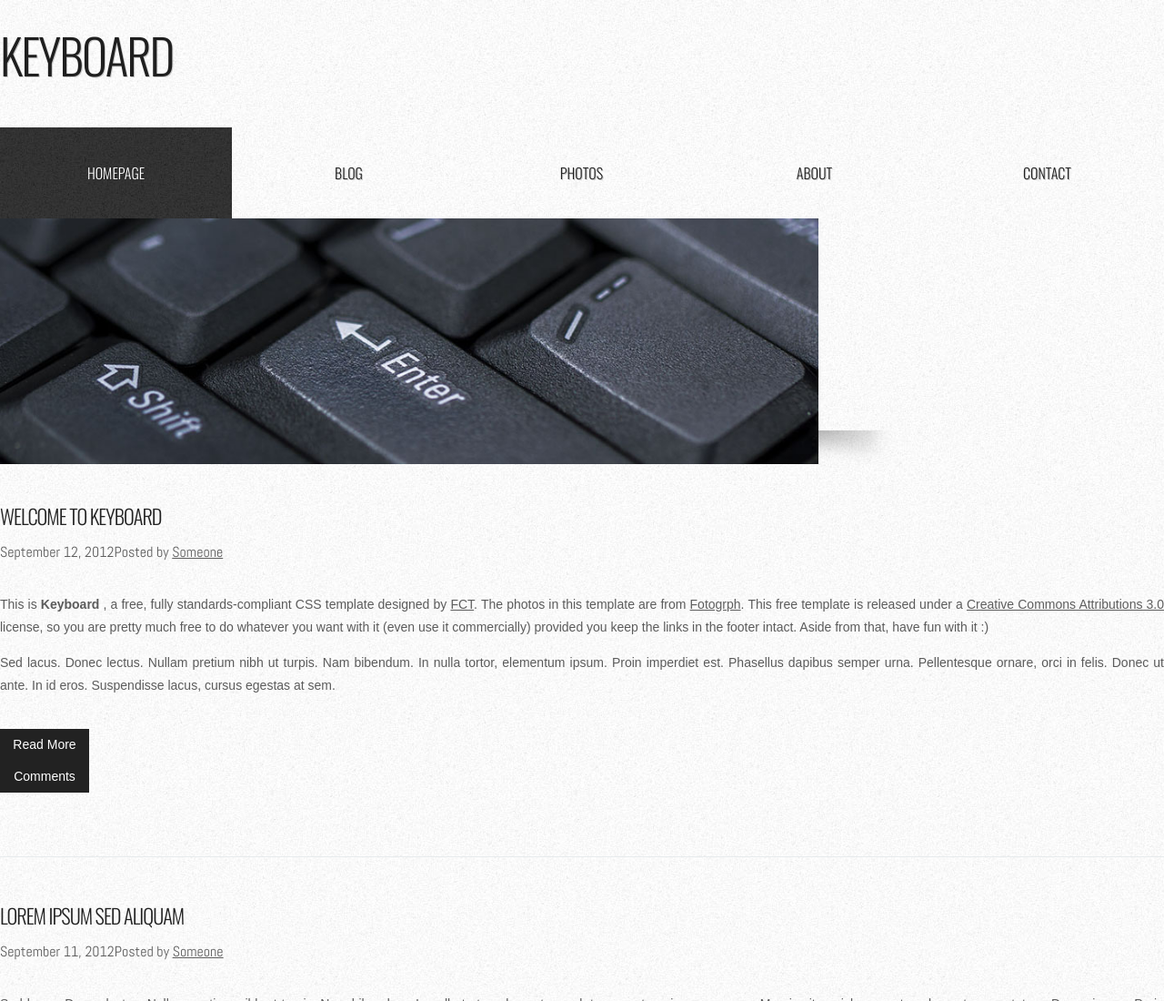
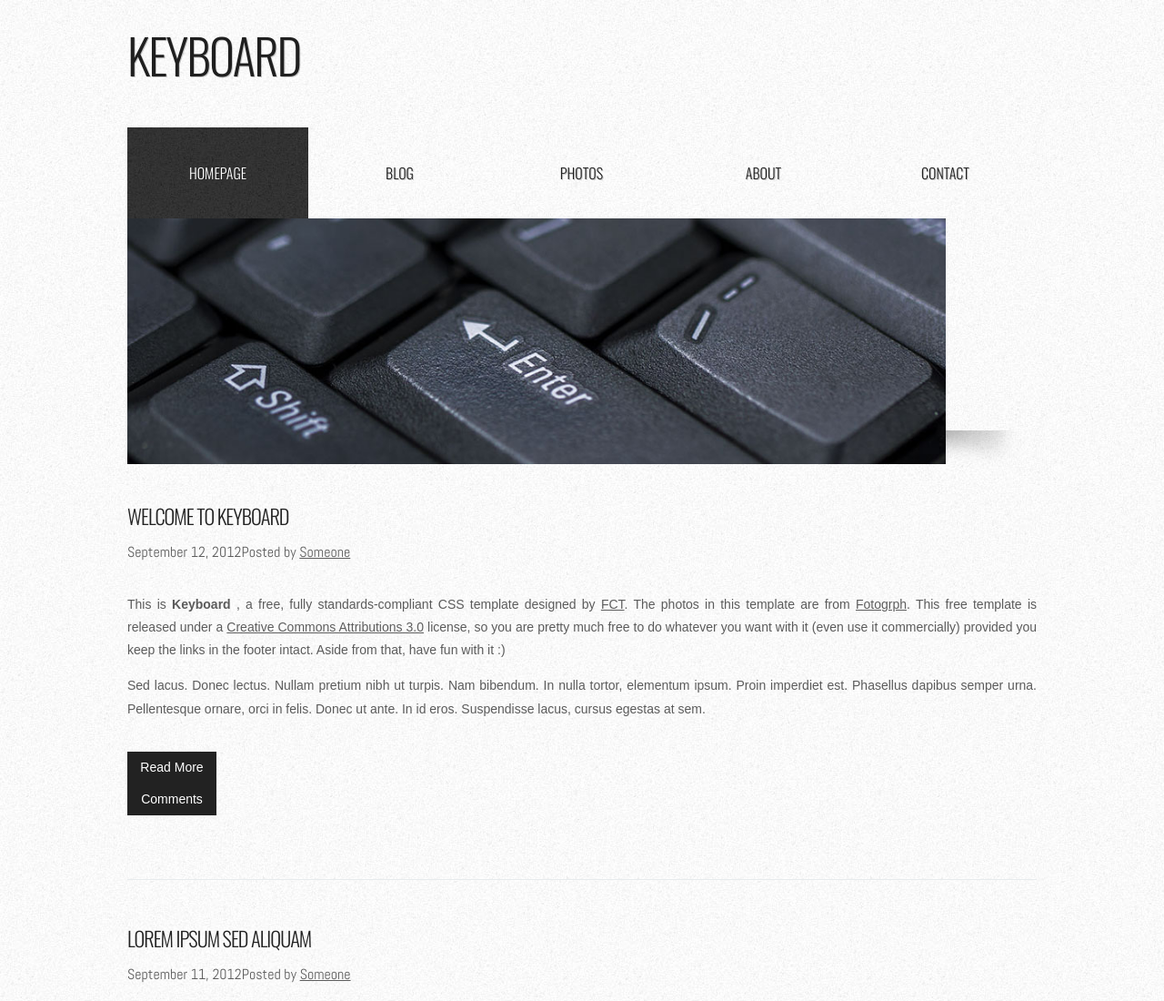
Before and after one commit to ksmaxey/project_transformation_maxey_kyle, a plain HTML site: page index.html in a window 1280 px wide. Shown: the top 1100 px of the page at 91% size. Drawn offline with nearby package versions, Linux system fonts and the light colour scheme.

Commit message:
apply container class to structural divs

```diff
--- a/css/main.css
+++ b/css/main.css
@@ -1,3 +1,8 @@
+.container {
+    max-width: 1000px;
+    margin: 0 auto;
+}
+
 .visuallyhidden {
     border: 0;
     clip: rect(0 0 0 0);
@@ -57,10 +62,6 @@ a {
     background: #ffffff url(../img/img05.jpg) repeat;
 }
 
-.container {
-    margin: 0 auto;
-}
-
 /* Navigation */
 @media all and (min width: 600px) {
     nav li {
@@ -95,7 +96,6 @@ a {
 
 /* Logo */
 #logo {
-    width: 300px;
     margin: 0;
     padding: 0;
     color: #ffffff;
--- a/index.html
+++ b/index.html
@@ -14,9 +14,11 @@
   <div id="header-wrapper">
       <div id="header" class="container">
           <div id="logo">
-              <h1><a href="#">Keyboard </a></h1>
+              <h1>
+                <a href="#">Keyboard </a>
+              </h1>
           </div>
-          <nav id="menu">
+          <nav id="menu" class="container">
             <h2 class="visuallyhidden">Navigation</h2>
               <ul>
                   <li class="current_page_item"><a href="#">Homepage</a></li><li>
@@ -27,7 +29,7 @@
               </ul>
           </nav>
       </div>
-      <div id="banner">
+      <div id="banner" class="container">
           <div class="content">
             <img src="img/img02.jpg" width="1000" height="300" alt=""/>
           </div>
@@ -35,7 +37,7 @@
   </div>
     <!-- end #header -->
 
-    <div id="page">
+    <div id="page" class="container">
         <main id="content">
           <section>
             <h2 class="visuallyhidden">Article</h2>
```
